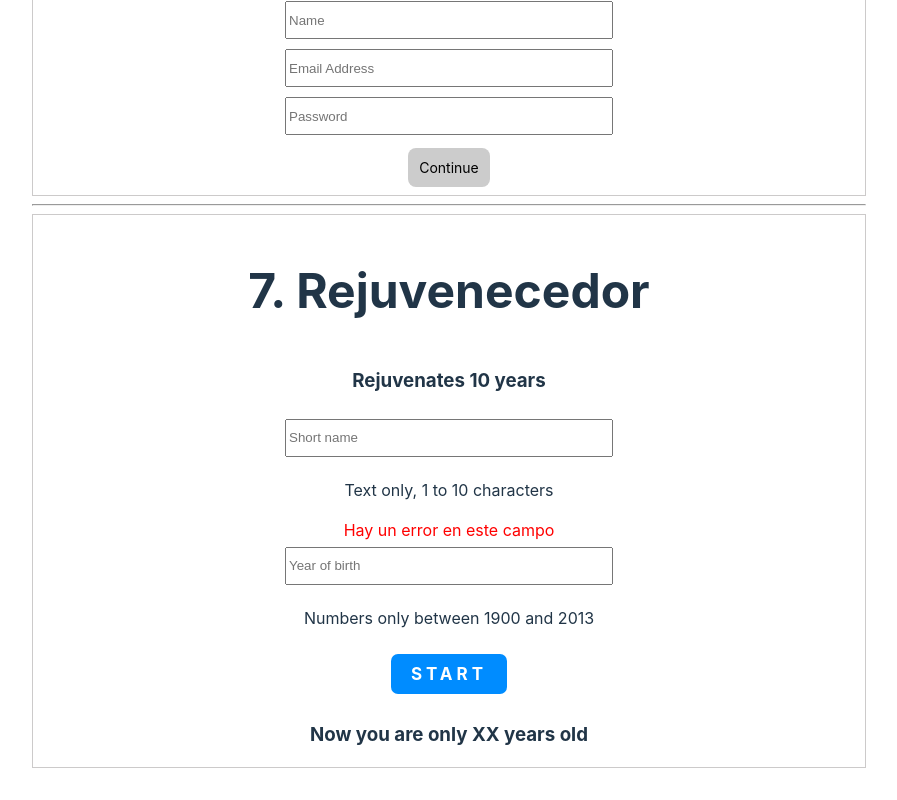
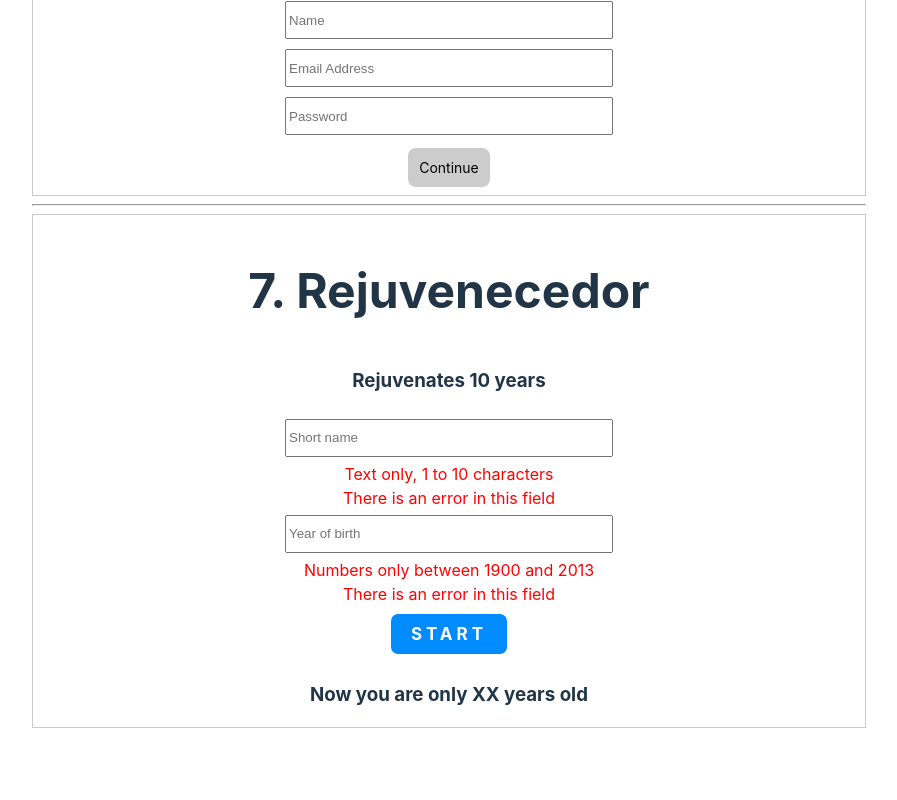
Before and after one commit to Wilalz/practice-react-1, a React (Vite) app: page / in a window 1280 px wide. Shown: the part 3145-3945 px from the top of the page, without its empty margins (191-1088 px from the left). After the commit the page ends 3905 px from the top, so only its background shows below. Built offline with nearby package versions, Linux system fonts and the light colour scheme.

Commit message:
[FEAT] Into card 7 Rejuvenete add the year´s input and its validations

```diff
--- a/src/components/ejercicio7/FormRejuvenecedor.jsx
+++ b/src/components/ejercicio7/FormRejuvenecedor.jsx
@@ -1,13 +1,17 @@
-import React from 'react'
+import React , {useState} from 'react'
 import { Title } from '../Title'
 import styles from '../../styles.module.css'
-import { ImputFormName } from './ImputFormName'
+import { InputFormName } from './InputFormName'
+import { InputFormYear } from './inputFormYear'
+
 
 export const FormRejuvenecedor = () => {
     const onSubmitForm = (e) => {
         e.preventDefault();
-
-        // validar que no hayan errores y envia el formulario
+        if(validYear === true){
+            console.log(true)
+        }
+        // validar que no hayan errores EN LOS 2 INPUTs y envia el formulario
 
 
     }
@@ -19,17 +23,17 @@ export const FormRejuvenecedor = () => {
             <Title>7. Rejuvenecedor</Title>
             <h3>Rejuvenates 10 years</h3>
             <form onSubmit={onSubmitForm}>
-                <ImputFormName
+                <InputFormName
                     minlength="1"
                     maxlength="10"
                     msg="Text only, 1 to 10 characters"
-                    />
-                <div>
-                    <input
-                        placeholder="Year of birth"
-                        />
-                    <p>Numbers only between 1900 and 2013</p>
-                </div>
+                />
+                <InputFormYear
+                    min="1900"
+                    max="2013"
+                    msg="Numbers only between 1900 and 2013"
+                />
+
                 <button
                     className={styles.imgStart}>
                     Start
--- a/src/components/ejercicio7/ImputFormName.jsx
+++ b/src/components/ejercicio7/InputFormName.jsx
@@ -14,20 +14,20 @@ C) Al momento en que se envía el formulario. // se controla y se ejecuta la acc
  *      y "no enviamos los datos al servidor" */
 
 
-export const ImputFormName = ({minlength=1, maxlength=20, msg }) => {
+export const InputFormName = ({minlength=1, maxlength=20, msg }) => {
 // 2. Crear estados para el campo
     const [valueText, setValueText ] = useState("");
     const [validText, setValidText] = useState(false);
 
 // 3. Crear un manejador del evento, que ejecuta las funciones al suceder el evento
+// 7. Usar las validaciones dentro del manejador del evento
     const onChangeText = (e) => {
-        const withoutSpaces = e.target.value.trim()
-        setValueText (withoutSpaces)
+        const withoutSpaces = e.target.value.trim();
+        setValueText (withoutSpaces);
         validateText(withoutSpaces);
     }
 
-    // acá todo funciona, vamos a rorregir el setState en el if
-
+// 6. Crear las validaciones del campo
     const validateText = (text) => {
         const textAsArray = text.split("")
         // console.log(`textAsArray: ${textAsArray}`)
@@ -35,16 +35,12 @@ export const ImputFormName = ({minlength=1, maxlength=20, msg }) => {
         const hasNumber = textAsArray.some((char) => {
             if (!isNaN(char)){
                 return true;
-            }else {
-                return false;
             }
         })
 
         const isValidLength = () => {
             if (text.length >= minlength && text.length <= maxlength){
                 return true;
-            }else {
-                return false;
             }
         }
 
@@ -55,7 +51,8 @@ export const ImputFormName = ({minlength=1, maxlength=20, msg }) => {
         }
     }
 
-// 1. Crear estructura del campo
+// 1. Crear estructura del campo en el formulario
+// 5. el imput usa el manejador del evento
     return (
         <>
             <input
@@ -65,9 +62,10 @@ export const ImputFormName = ({minlength=1, maxlength=20, msg }) => {
                 onChange={onChangeText}
                 >
             </input>
-            <p>{msg}</p>
-            {validText ? "" : <span className={styles.error_msg}>Hay un error en este campo</span>}
-
+            {validText ? "" : <span className={styles.error_msg}>{msg}</span>}
+            {validText ? "" : <span className={styles.error_msg}>There is an error in this field</span>}
         </>
     )
 }
+
+// 4. Manejador para el formulario en el padre
--- /dev/null
+++ b/src/components/ejercicio7/InputFormYear.jsx
@@ -0,0 +1,54 @@
+import { useState } from 'react'
+import styles from '../../styles.module.css'
+
+/**--------- FORMAS DE VALIDAR LA INFORMACION -------------
+A) A medida que la persona va ingresando los datos. // en este caso se controla y ejecuta una accion de validar a medida que trascurre la interaccion del usuario
+B) Cuando abandona un campo específico (blur).  // se controla y se ejecuta la accion de validar cuando el usuario sale del input o campo
+C) Al momento en que se envía el formulario. // se controla y se ejecuta la accion de validar cuando el usuario da click en el boton del formulario, por ejemplo enviar
+*/
+
+/** para este ejemplo vamos a usar la opcion A medida que la persona va ingresando los datos. */
+/** La idea seria que si alguno de los campos no cumple la validacion,
+ *      se muestra un mensaje de error
+ *      y "no enviamos los datos al servidor" */
+
+
+export const InputFormYear = ({msg, min, max}) => {
+
+// 2. Crear estados para el campo
+    const [valueYear, setValueYear] = useState("");
+    const [validYear, setValidYear] = useState(false);
+
+
+    // 6. Crear las validaciones del campo
+    const year = parseInt(valueYear);
+    const validateYear = (year >= min && year <= max) ? true : false
+
+// 3. Crear un manejador del evento, que ejecuta las funciones al suceder el evento
+// 7. Usar las validaciones dentro del manejador del evento
+    const onChangeYear = (e) => {
+        setValueYear(e.target.value);
+        setValidYear(validateYear);
+    }
+
+// 1. Crear estructura del campo en el formulario
+// 5. el imput usa el manejador del evento
+    return (
+        <>
+            <input
+                type="number"
+                placeholder="Year of birth"
+                value={valueYear}
+                onChange={onChangeYear}
+                min={min}
+                max={max}
+                >
+            </input>
+            {validateYear ? "" : <span className={styles.error_msg}>{msg}</span>}
+            {validateYear ? "" : <span className={styles.error_msg}>There is an error in this field</span>}
+        </>
+
+    )
+}
+
+// 4. Manejador para el formulario en el padre
```
Also changed, not shown: 1 other file (tests, documents, lock files or other folders).
